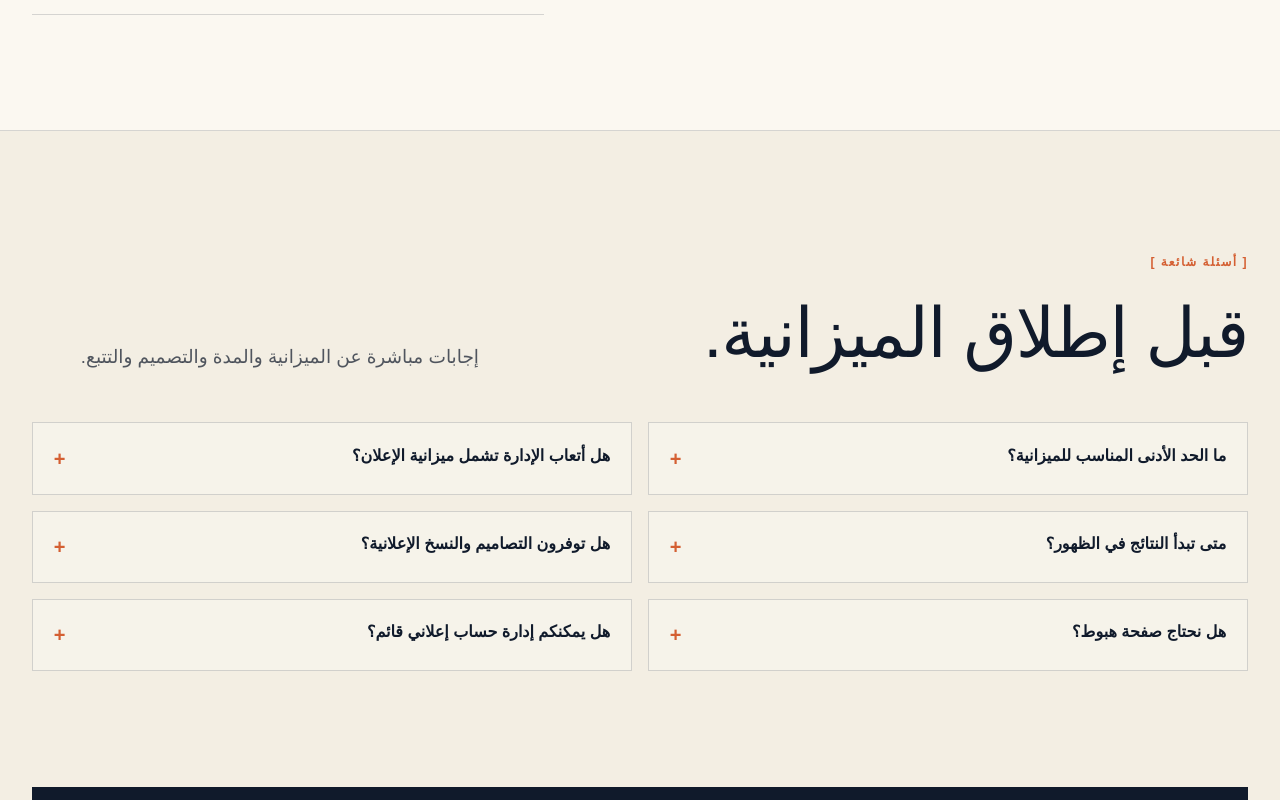
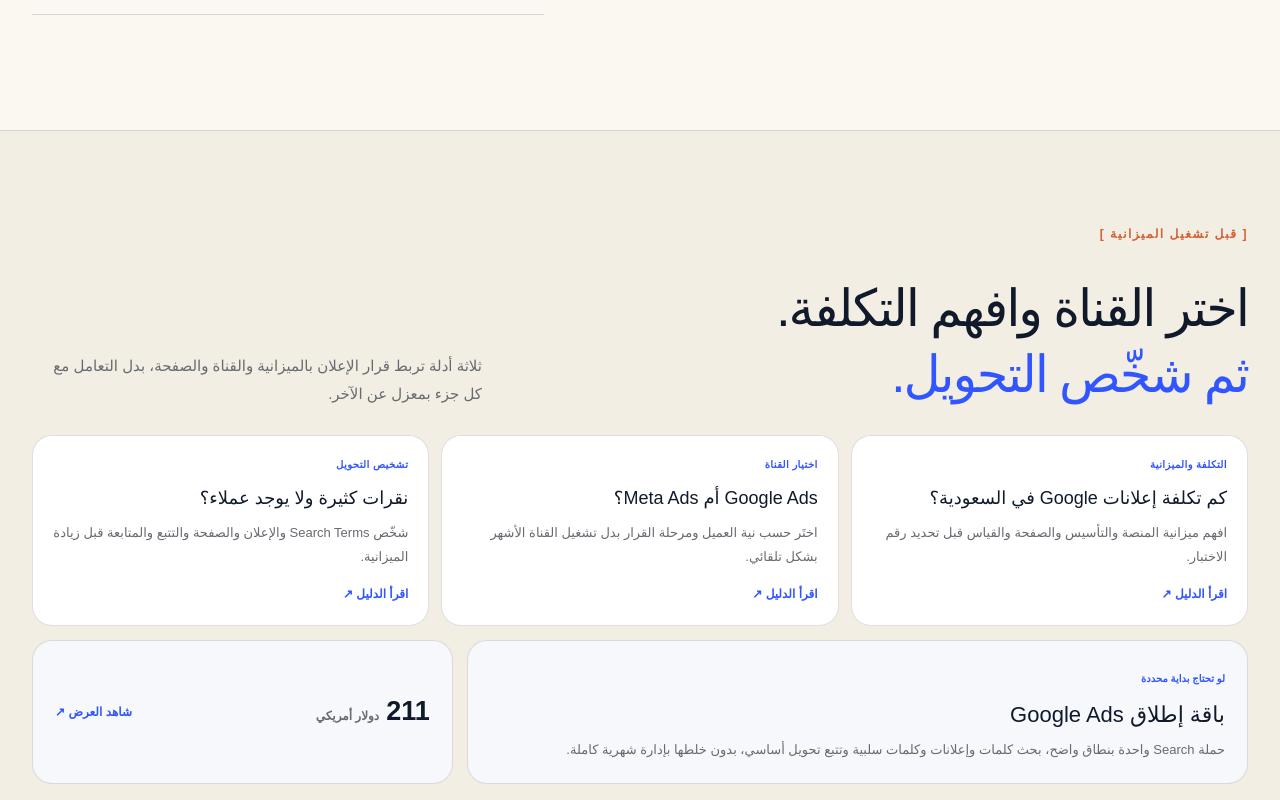
Before and after one commit to mohammedrashad2011-ui/Dewank-2026-website, a Next.js app: page /paid-ads in a window 1280 px wide. Shown: the part 6540-7340 px from the top of the page. Built offline with nearby package versions, Linux system fonts and the light colour scheme; no server answers; a web font is replaced by a local one.

Commit message:
Connect paid ads service to guides and launch offer

```diff
--- a/app/paid-ads/page.tsx
+++ b/app/paid-ads/page.tsx
@@ -2,7 +2,9 @@ import type { Metadata } from "next";
 import Link from "next/link";
 import { Footer, Header } from "../components/site-shell";
 import { createMetadata, organizationId, siteUrl } from "../lib/seo";
+import { GoogleAdsLaunchPrice } from "../offers/google-ads-launch/localized-google-ads-launch";
 import "./paid-ads-page.css";
+import "./paid-ads-cluster.css";
 
 export const metadata: Metadata = createMetadata({
   title: "إدارة إعلانات Google وMeta في السعودية | ديوانك",
@@ -44,6 +46,12 @@ const faqs = [
   { question: "هل توفرون التصاميم والنسخ الإعلانية؟", answer: "نعم، يمكن أن يشمل النطاق كتابة الإعلانات وتوجيه أو تنفيذ التصميمات والفيديوهات المطلوبة للاختبار." },
   { question: "هل نحتاج صفحة هبوط؟", answer: "عندما تكون الصفحة الحالية بطيئة أو مشتتة أو لا تدعم هدف الحملة، تصبح صفحة الهبوط ضرورية لحماية الميزانية ورفع التحويل." },
   { question: "هل يمكنكم إدارة حساب إعلاني قائم؟", answer: "نعم. نبدأ بمراجعة الهيكل والتتبع والجماهير والنتائج السابقة، ثم نقرر ما يجب إصلاحه أو إعادة بنائه." },
+];
+
+const paidAdsGuides = [
+  { href: "/guides/google-ads-cost-saudi-arabia", label: "التكلفة والميزانية", title: "كم تكلفة إعلانات Google في السعودية؟", text: "افهم ميزانية المنصة والتأسيس والصفحة والقياس قبل تحديد رقم الاختبار." },
+  { href: "/guides/google-ads-vs-meta-ads", label: "اختيار القناة", title: "Google Ads أم Meta Ads؟", text: "اختَر حسب نية العميل ومرحلة القرار بدل تشغيل القناة الأشهر بشكل تلقائي." },
+  { href: "/guides/google-ads-clicks-no-leads", label: "تشخيص التحويل", title: "نقرات كثيرة ولا يوجد عملاء؟", text: "شخّص Search Terms والإعلان والصفحة والتتبع والمتابعة قبل زيادة الميزانية." },
 ];
 
 export default function PaidAdsPage() {
@@ -90,6 +98,12 @@ export default function PaidAdsPage() {
 
       <section className="pa-fit"><div className="shell pa-fit-grid"><div><span className="pa-label">[ لمن تناسب الخدمة ]</span><h2>عندما تصبح الإعلانات<br/><em>استثمارًا يحتاج إدارة.</em></h2></div><div>{fitFor.map((item) => <p key={item}>{item}</p>)}</div></div></section>
 
+      <section className="pa-cluster shell" aria-labelledby="pa-cluster-title">
+        <div className="pa-cluster-head"><div><span className="pa-label">[ قبل تشغيل الميزانية ]</span><h2 id="pa-cluster-title">اختر القناة وافهم التكلفة.<em>ثم شخّص التحويل.</em></h2></div><p>ثلاثة أدلة تربط قرار الإعلان بالميزانية والقناة والصفحة، بدل التعامل مع كل جزء بمعزل عن الآخر.</p></div>
+        <div className="pa-guide-grid">{paidAdsGuides.map((guide) => <Link className="pa-guide-card" href={guide.href} key={guide.href}><small>{guide.label}</small><h3>{guide.title}</h3><p>{guide.text}</p><span>اقرأ الدليل ↗</span></Link>)}</div>
+        <div className="pa-offer-row"><div className="pa-offer-copy"><small>لو تحتاج بداية محددة</small><h3>باقة إطلاق Google Ads</h3><p>حملة Search واحدة بنطاق واضح، بحث كلمات وإعلانات وكلمات سلبية وتتبع تحويل أساسي، بدون خلطها بإدارة شهرية كاملة.</p></div><Link className="pa-offer-price-card" href="/offers/google-ads-launch"><GoogleAdsLaunchPrice /><b>شاهد العرض ↗</b></Link></div>
+      </section>
+
       <section className="pa-faq shell"><div className="pa-section-head"><div><span className="pa-label">[ أسئلة شائعة ]</span><h2>قبل إطلاق الميزانية.</h2></div><p>إجابات مباشرة عن الميزانية والمدة والتصميم والتتبع.</p></div><div className="pa-faq-grid">{faqs.map((faq) => <details key={faq.question}><summary>{faq.question}<span>+</span></summary><p>{faq.answer}</p></details>)}</div></section>
 
       <section className="pa-final shell"><div><span className="pa-label">[ الخطوة التالية ]</span><h2>أرسل حسابك الحالي<br/><em>أو تفاصيل النشاط.</em></h2></div><div><p>سنحدد الهدف والقناة وميزانية الاختبار ونقطة القياس التي يجب أن تبدأ منها الحملة.</p><Link className="button primary" href="/contact">ابدأ مراجعة حملتك <span>←</span></Link></div></section>
```
